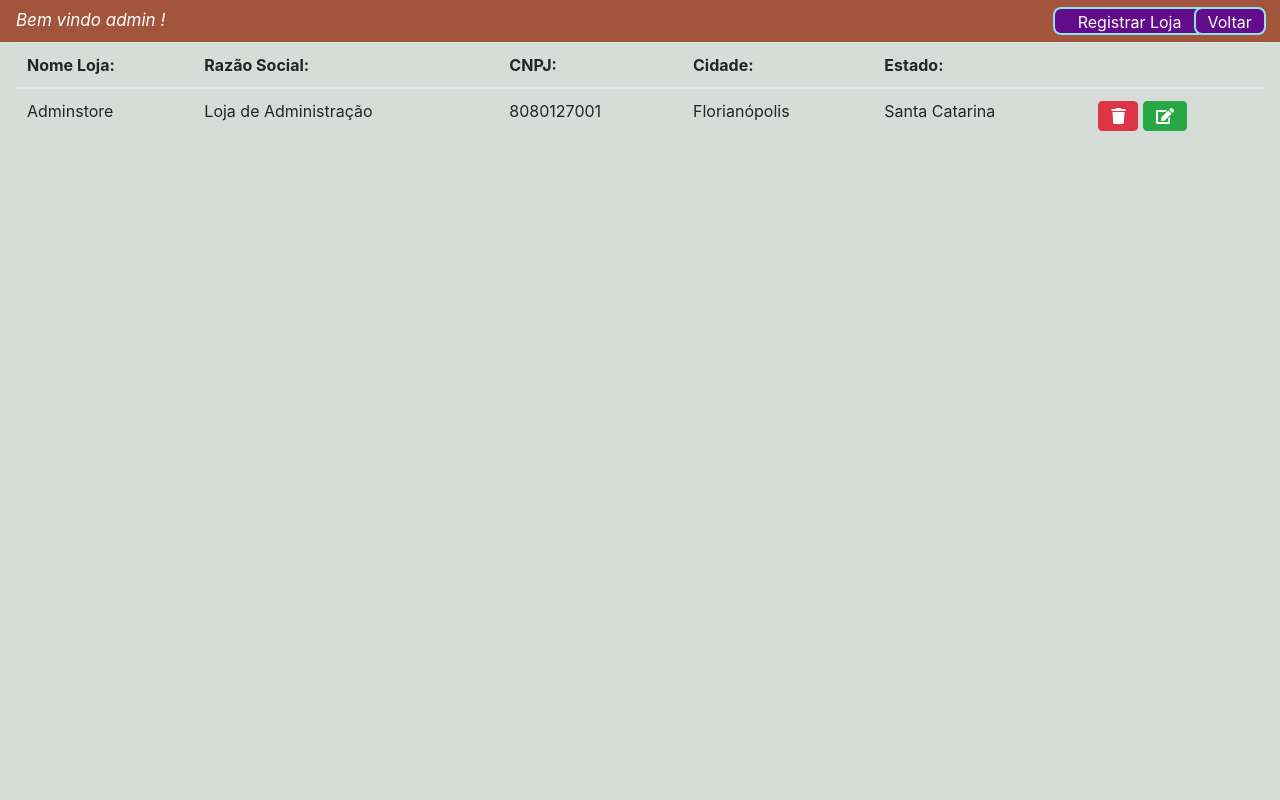
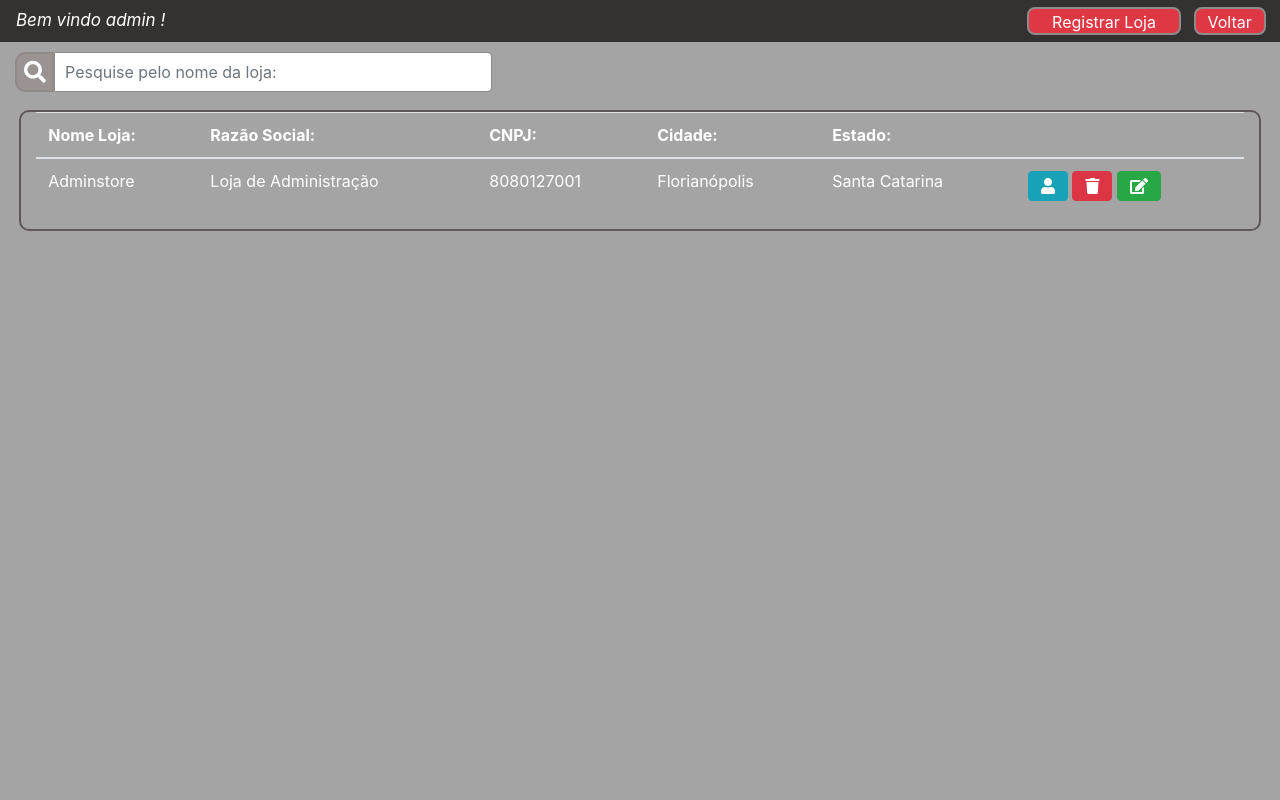
Before and after one commit to marcos-dev88/php-store, a PHP site: page /pages/pageShowStore.php in a window 1280 px wide. Run offline with PHP 8.4, Linux system fonts and the light colour scheme; a user stored in the database is signed in; data comes from the database, SQL or seed files in the repository; some libraries are stand-ins or nearby versions.

Commit message:
Updating some styles and create search bar to stores

```diff
--- a/css/style.css
+++ b/css/style.css
@@ -1,13 +1,5 @@
 body{
-    background-color: #d6ddd8
-}
-
-.list-style-div{
-    margin-left: 6%;
-    border: solid 3px #a3543d;
-    margin-top: 2%;
-    width: 33%;
-    padding-right: 3%;
+    background-color: #a4a4a4;
 }
 
 .input-search-store{
@@ -20,51 +12,29 @@ body{
     border: solid azure;
 }
 
-.button-back-style{
-    background-color: #630c8b;
-    text-align: center;
-    margin-left: 92%;
-    width: 72px;
-    height: 28px;
-    position: absolute;
-    border-radius: 8px;
-    border: #8ee4e7 solid 2px;
-    color: white;
-}
 
-.button-back-style:hover{
-    background-color: #6f38c7;
-}
-
-.list-ul-user{
-    list-style-type: none;
-    margin-top: 2%;
-}
-
-.btn-register{
-    background-color: #630c8b;
+.btn-php-store{
+    background-color: #df3845;
     text-align: center;
     width: 12%;
     height: 28px;
     position: absolute;
     margin-left: 13%;
     border-radius: 8px;
-    border: #8ee4e7 solid 2px;
+    border: #918a8b solid 2px;
     color: white;
     margin-left: 79%;
 }
 
-.btn-register:hover{
-    background-color: #6f38c7;
+.btn-php-store:hover{
+    background-color: #d52e2e;
 }
-
-
 
 .form-div-index{
     text-align: center;
     width: 40%;
     height: 35%;
-    background-color: #a3543d;
+    background-color: #333231;
     margin-left: 30%;
     border-radius: 8px;
     margin-top: 10%;
@@ -111,14 +81,30 @@ body{
     border-radius: 50px;
 }
 
-.form-register{
-    background-color: #a3543d;
-    text-align: center;
-    width: 40%;
-    height: 56%;
-    margin-left: 30.8%;
-    border-radius: 8px;
-    margin-top: 5%;
-    position: absolute;
-    margin-bottom: 20%;
+.div-present-stores{
+    border: 2px  #5e5858 solid;
+    border-radius: 10px;
+    margin-top: 50px;
+    margin-left: 1.5%;
+    width: 97%;
 }
+
+.div-search-icon{
+    margin-top: 10px;
+    padding: 7px;
+    border: 2px solid #918a8b;
+    width: 39px;
+    height: 40px;
+    border-radius: 10px 0px 0px 10px;
+    background-color: #9b9292;
+}
+
+.input-search-store{
+    margin-top: -39.5px;
+    margin-bottom: -32px;
+    width: 35%;
+    margin-left: 39px;
+    border: 1px solid #918a8b;
+    height: 40px;
+    border-radius: 0px 4px 4px 0px;
+}
--- a/index.php
+++ b/index.php
@@ -16,7 +16,7 @@
                 <p></p>
                 <input class="input-style-default" type="text" name="password" placeholder="Senha"/>
                 <p></p>
-                <input class="btn-register" style="margin-left: -6%; margin-top: 1.5%;" type="submit" name="btnLogin" value="Entrar"/>
+                <input class="btn-php-store" style="margin-left: -6%; margin-top: 1.5%;" type="submit" name="btnLogin" value="Entrar"/>
             </form>
             <?php
                 echo $error_login;
--- a/pages/pageAdmin.php
+++ b/pages/pageAdmin.php
@@ -22,15 +22,15 @@
         <script src='../scripts/js/store.js' defer></script>
     </head>
     <body>
-        <nav class="navbar navbar-dark" style="background-color: #a3543d;">
+        <nav class="navbar navbar-dark" style="background-color: #333231;">
             <a style="color: white; font-size: 17px; font-style:italic;">Bem vindo
                 <?php
                     echo $_SESSION['userAdm'];
                 ?>
                 !
             </a>
-            <button class='btn-register' style='margin-left: 78.8%;' onclick='goStoreList()'>Lojas Registradas</button>
-            <button class='btn-register' style="margin-left: 92%; width: 72px;" onclick='backHome()'>Sair</button>
+            <button class='btn-php-store' style='margin-left: 78.8%;' onclick='goStoreList()'>Lojas Registradas</button>
+            <button class='btn-php-store' style="margin-left: 92%; width: 72px;" onclick='backHome()'>Sair</button>
         </nav>
     </body>
 </html>
--- a/pages/pageShowStore.php
+++ b/pages/pageShowStore.php
@@ -22,12 +22,13 @@
         <script src='../scripts/js/store.js' defer></script>
     </head>
     <body onload='showStores()'>
+
 <!--=========================== REGISTER MODAL ==================================-->
     <div class="modal fade" id="rStoreModal" tabindex="-1" role="dialog" aria-hidden="true">
         <div class="modal-dialog" role="document">
             <div class="modal-content">
             <div class="modal-header">
-                    <h5 class="modal-title" id="rStoreMLabel"> Registrar nova loja </h5>
+                <label class="modal-title" id="rStoreMLabel"> Registrar nova loja </label>
                 <button type="button" class="close" data-dismiss="modal" aria-label="Close">
                 <span aria-hidden="true">&times;</span>
                 </button>
@@ -46,29 +47,59 @@
                     <label style='margin-top:15px' >Estado:</label>
                     <input class='form-control' type='text' id='stateStoreInput'/>
                 </form>
+                <label id='rStoreWarning' style='margin-top: 10px;'></label>
             </div>
             <div class="modal-footer">
-                    <span id='rStoreWarning'></span>
                 <button type="button" class="btn btn-secondary" data-dismiss="modal">Cancelar</button>
-                    <button id='rStoreSubmit' type="button" class="btn btn-primary" onclick='addStores()'>Cadastrar</button>
+                <input id='rStoreSubmit' type="button" class="btn btn-primary" onclick='addStores()' value='Cadastrar'/>
             </div>
             </div>
         </div>
     </div>
+
+<!--=========================== DELETE MODAL ==================================-->
+    <div class="modal fade" id="dStoreModal" tabindex="-1" role="dialog" aria-hidden="true">
+        <div class="modal-dialog" role="document">
+            <div class="modal-content">
+            <div class="modal-header">
+                <label class="modal-title" id="dStoreMLabel"></label>
+                <button type="button" class="close" data-dismiss="modal" aria-label="Close">
+                <span aria-hidden="true">&times;</span>
+                </button>
+            </div>
+            <div id='dModalBody' class='modal-body' style='display: none'>
+                <span id='dStoreWarning'></span>
+            </div>
+            <div class="modal-footer">
+            <input type='hidden' id='idStoreInputDelete'/>
+
+                <button type="button" class="btn btn-secondary" data-dismiss="modal">Cancelar</button>
+                <input id='dStoreSubmit' type="button" class="btn btn-danger" onclick="deleteStore(document.querySelector('input[id=idStoreInputDelete]').value)" value='Excluir'/>
+            </div>
+            </div>
+        </div>
+    </div>
+
 <!--=========================== END MODAL ==================================-->
 
-        <nav class="navbar navbar-dark" style="background-color: #a3543d;">
+        <nav class="navbar navbar-dark" style="background-color: #333231;">
             <a style="color: white; font-size: 17px; font-style:italic;">Bem vindo
                 <?php
                     echo $_SESSION['userAdm'];
                 ?>
                 !
             </a>
-            <button class='btn-register' data-toggle='modal' data-target='#rStoreModal' style='margin-left: 81%;'>Registrar Loja</button>
-            <button class='btn-register' style="margin-left: 92%; width: 72px;" onclick='backHome()'>Voltar</button>
+            <button class='btn-php-store' data-toggle='modal' data-target='#rStoreModal' style='margin-left: 79%;'>Registrar Loja</button>
+            <button class='btn-php-store' style="margin-left: 92%; width: 72px;" onclick='backFirstSession()'>Voltar</button>
         </nav>
-        <div id="allStores" class='col-md-12'>
-            <table class="table">
+        <div class='col-md-12 form-group m-t-lg'>
+            <div class='div-search-icon'>
+                <i style='color: #fff; font-size: 22px' class="fas fa-search"></i>
+            </div>
+            <input class='form-control input-search-store' id='searchBar' type='text' onkeyup='findStoreByName()' placeholder='Pesquise pelo nome da loja: '/>
+        </div>
+        <div id="allStores" class='col-md-12 div-present-stores'>
+            <table class="table" style='color: #fff'>
                 <thead>
                     <tr>
                         <th>Nome Loja:</th>
--- a/pages/pageUser.php
+++ b/pages/pageUser.php
@@ -21,14 +21,14 @@
     </head>
 
     <body>
-        <nav class="navbar navbar-dark" style="background-color: #a3543d;">
+        <nav class="navbar navbar-dark" style="background-color: #333231;">
             <a style="color: white; font-size: 17px; font-style:italic;">Bem vindo
                 <?php
                     echo $_SESSION['user'];
                 ?>
                 !
             </a>
-            <button class='btn-register' style="margin-left: 92%; width: 72px;" onclick='backHome()'>Sair</button>
+            <button class='btn-php-store' style="margin-left: 92%; width: 72px;" onclick='backHome()'>Sair</button>
         </nav>
     </body>
 
```
Also changed, not shown: scripts/js/store.js (+49 -9 lines). Lines whose indentation alone changed are shown as unchanged.
